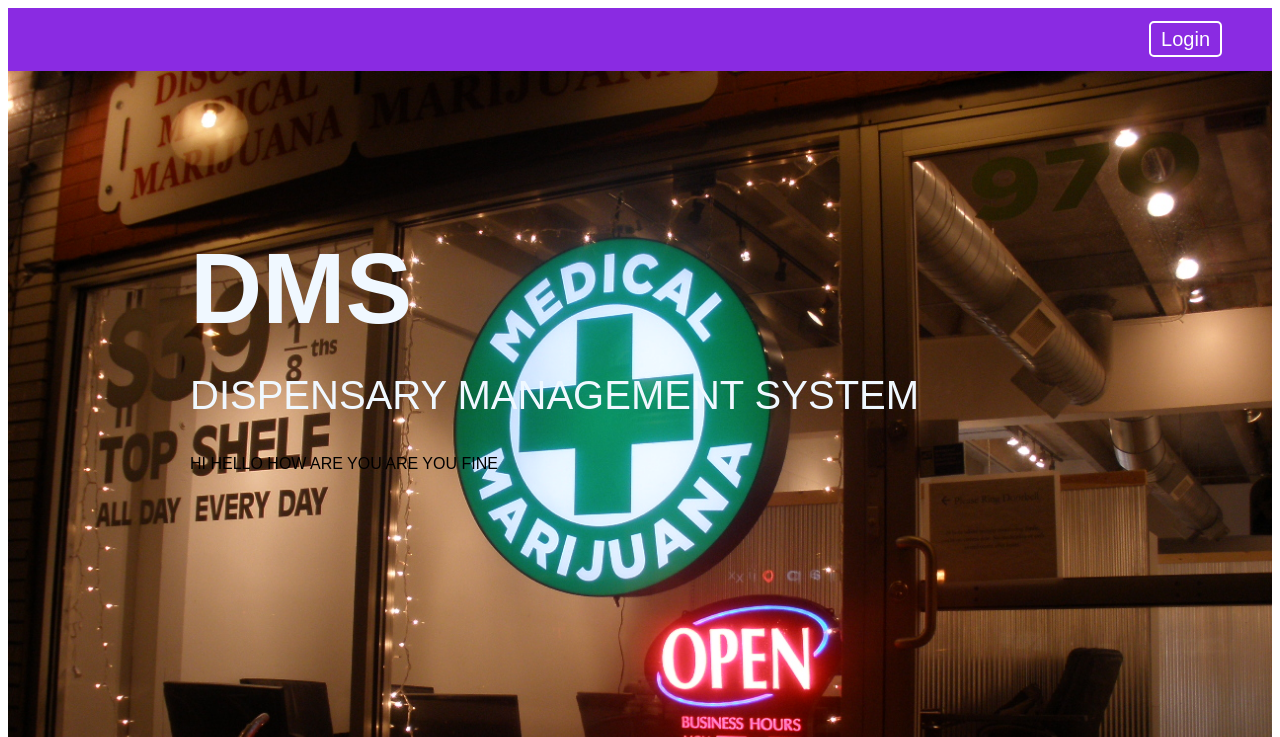
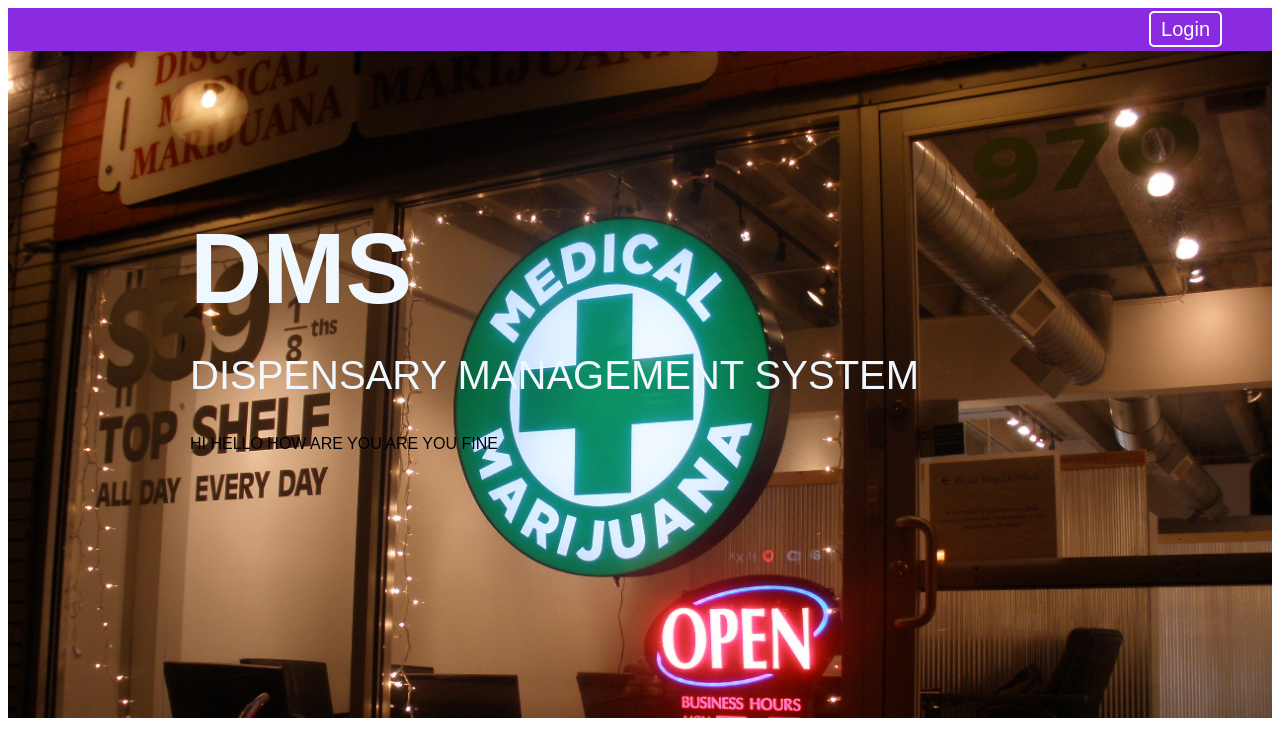
Before and after one commit to Chaitanyaputhran/Dispensary_management_system, a PHP site: page /homepage.html in a window 1280 px wide. Shown: the top 737 px of the page. Run offline with PHP 8.4, Linux system fonts and the light colour scheme.

Commit message:
made changes

```diff
--- a/css/homepage.css
+++ b/css/homepage.css
@@ -3,7 +3,7 @@ body{
 }.header{
     width:100%;
     background-color: blueviolet;
-    padding:20px 0px;
+    padding:10px 0px;
     text-align: right;
 
 }
```
